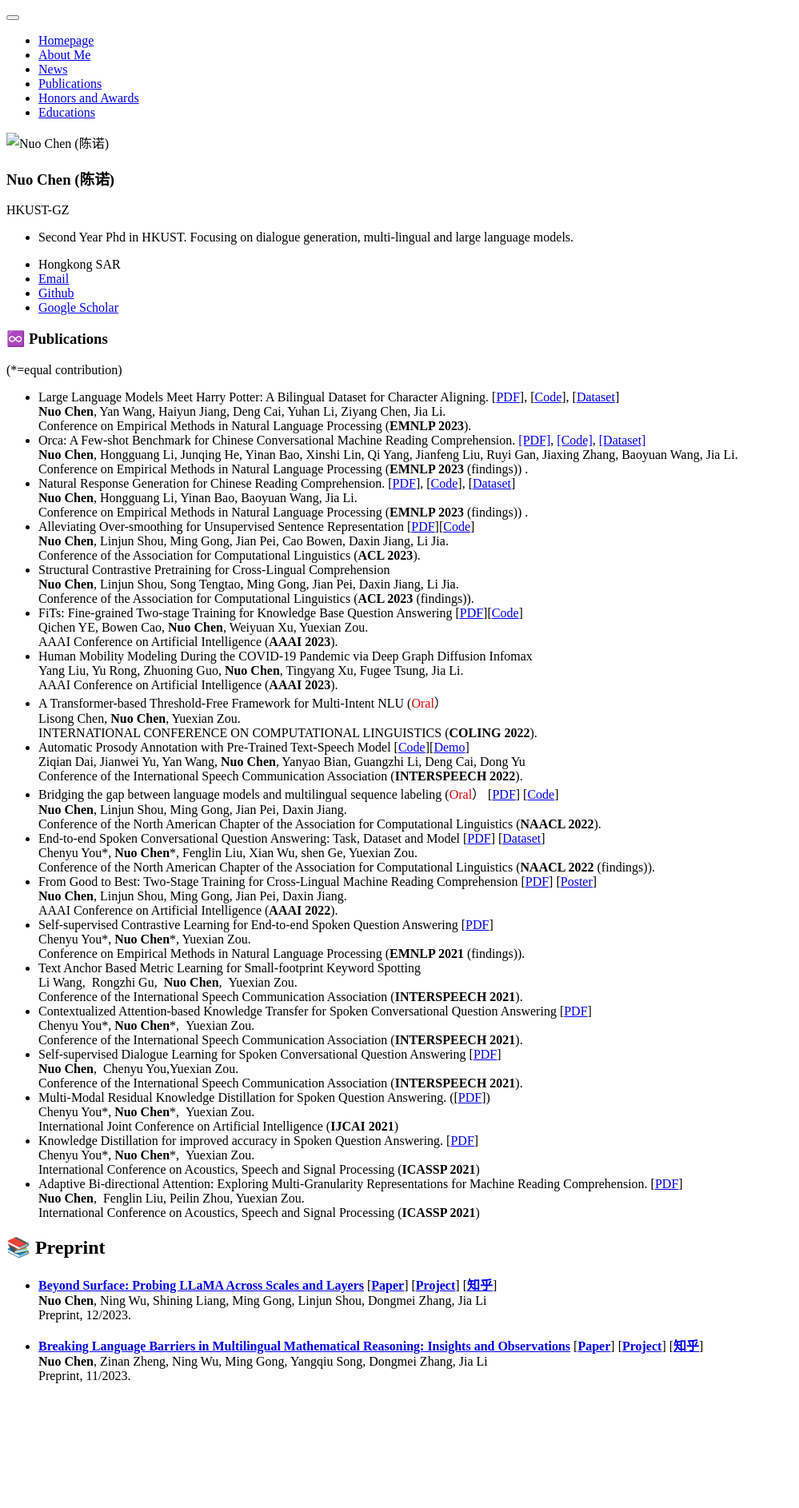
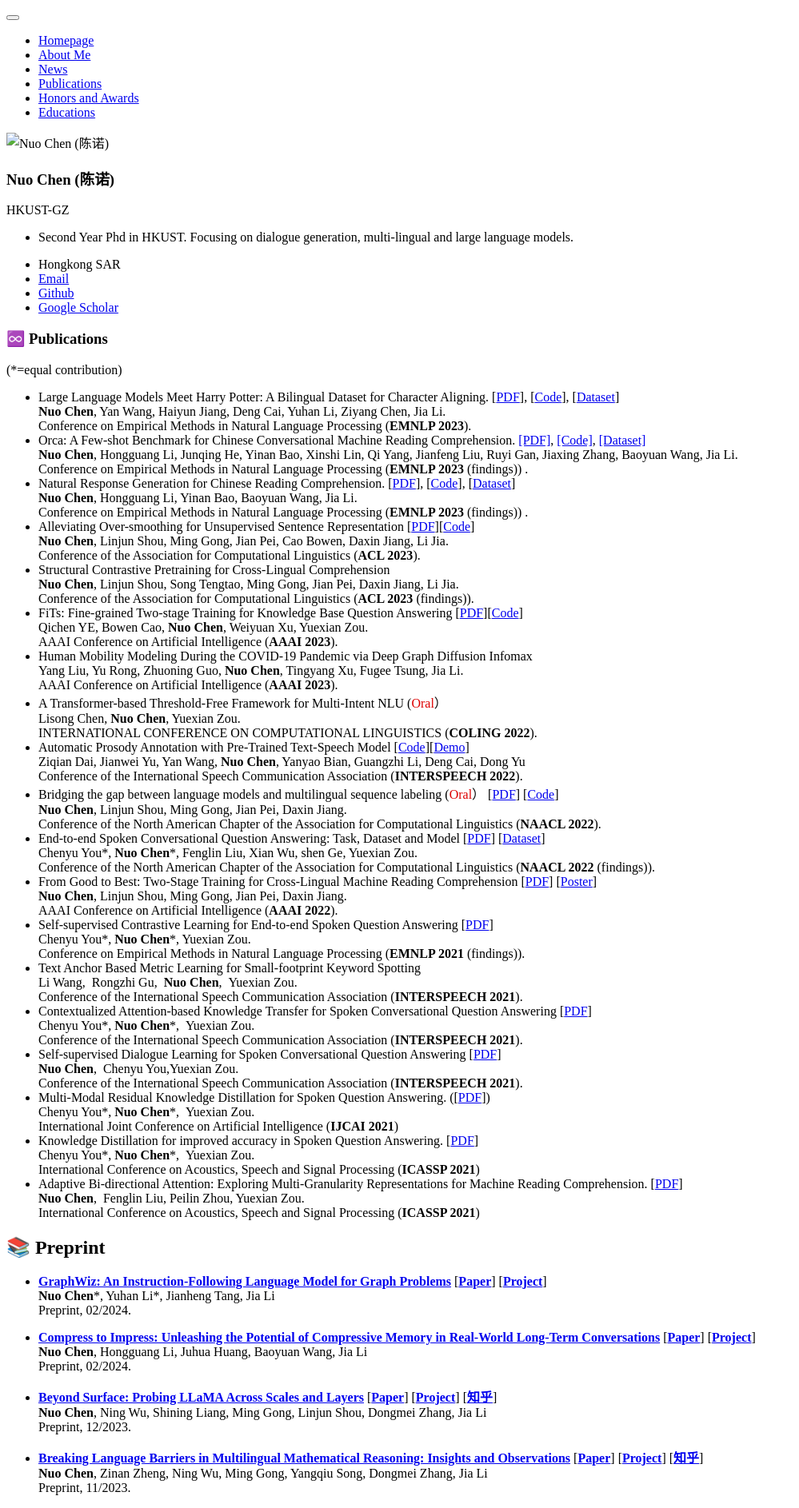
Before and after one commit to jerrynchen/jerrynchen.github.io, a Jekyll site: the page built from _pages/includes/patent.md, in a window 1280 px wide. Shown: the whole page at 80% size, without its empty margins (0-999 px from the left). Built offline with Jekyll 4.4.1, drawn with Linux system fonts in a browser that asks for light colours; our own code applies the rules of GitHub Pages for plain Markdown files; before the commit the page ends 1746 px from its top, so only the background shows below that.

Commit message:
Update patent.md

```diff
--- a/_pages/includes/patent.md
+++ b/_pages/includes/patent.md
@@ -65,6 +65,15 @@ International Conference on Acoustics, Speech and Signal Processing (**ICASSP 20
 
 ## 📚 Preprint
 
+* [**GraphWiz: An Instruction-Following Language Model for Graph Problems**](https://graph-wiz.github.io/) [[**Paper**](https://arxiv.org/abs/2402.16029)] [[**Project**](https://github.com/nuochenpku/Graph-Reasoning-LLM)]  <br>
+**Nuo Chen**\*, Yuhan Li\*, Jianheng Tang, Jia Li <br>
+Preprint, 02/2024.
+
+* [**Compress to Impress: Unleashing the Potential of Compressive Memory in Real-World Long-Term Conversations**](https://arxiv.org/abs/2402.11975)  [[**Paper**](https://arxiv.org/abs/2402.11975)] [[**Project**](https://github.com/nuochenpku/COMEDY)] <br>
+**Nuo Chen**, Hongguang Li, Juhua Huang, Baoyuan Wang, Jia Li <br>
+Preprint, 02/2024.
+
+
 * [**Beyond Surface: Probing LLaMA Across Scales and Layers**](https://arxiv.org/abs/2312.04333) [[**Paper**](https://arxiv.org/abs/2312.04333)] [[**Project**](https://github.com/nuochenpku/LLaMA_Analysis)] [[**知乎**](https://zhuanlan.zhihu.com/p/669730374)] <br>
 **Nuo Chen**, Ning Wu, Shining Liang, Ming Gong, Linjun Shou, Dongmei Zhang, Jia Li <br>
 Preprint, 12/2023.
```
